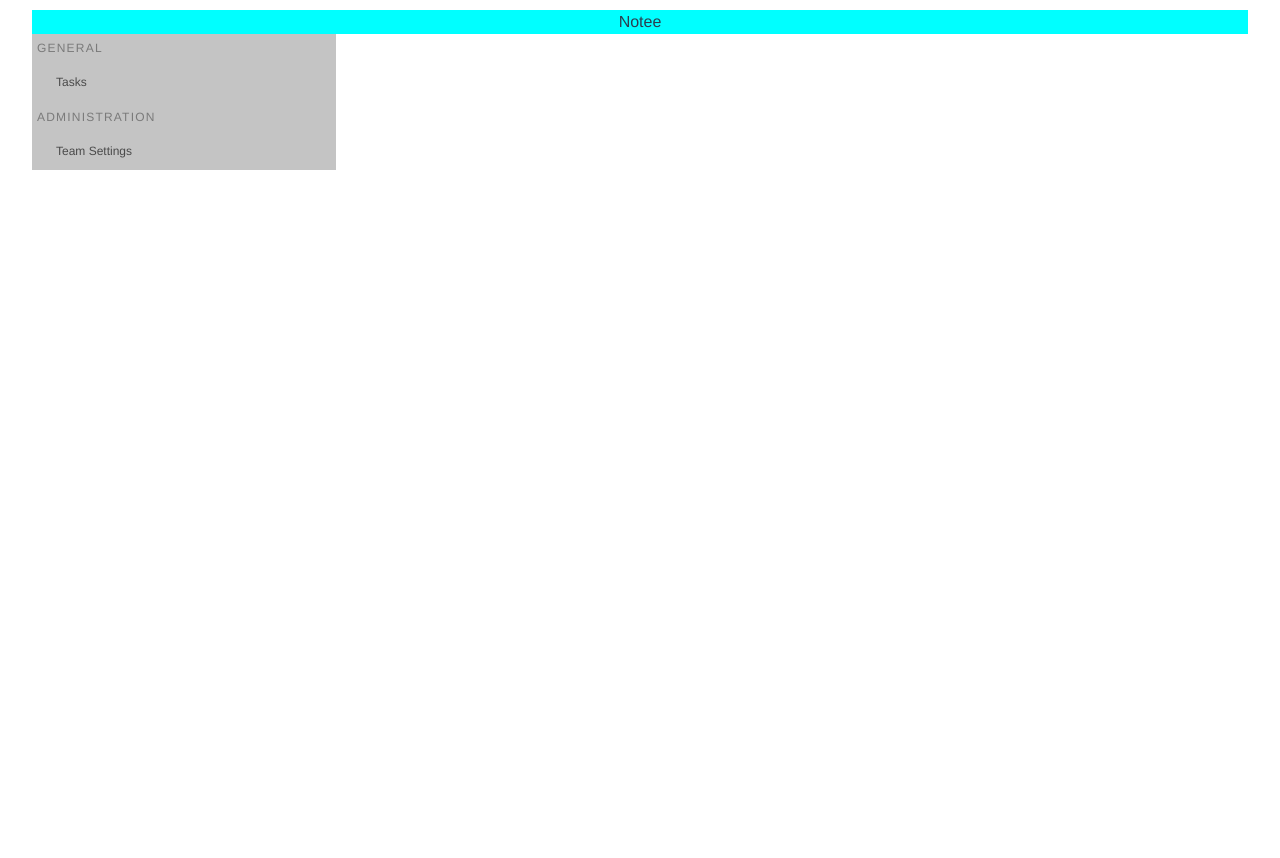
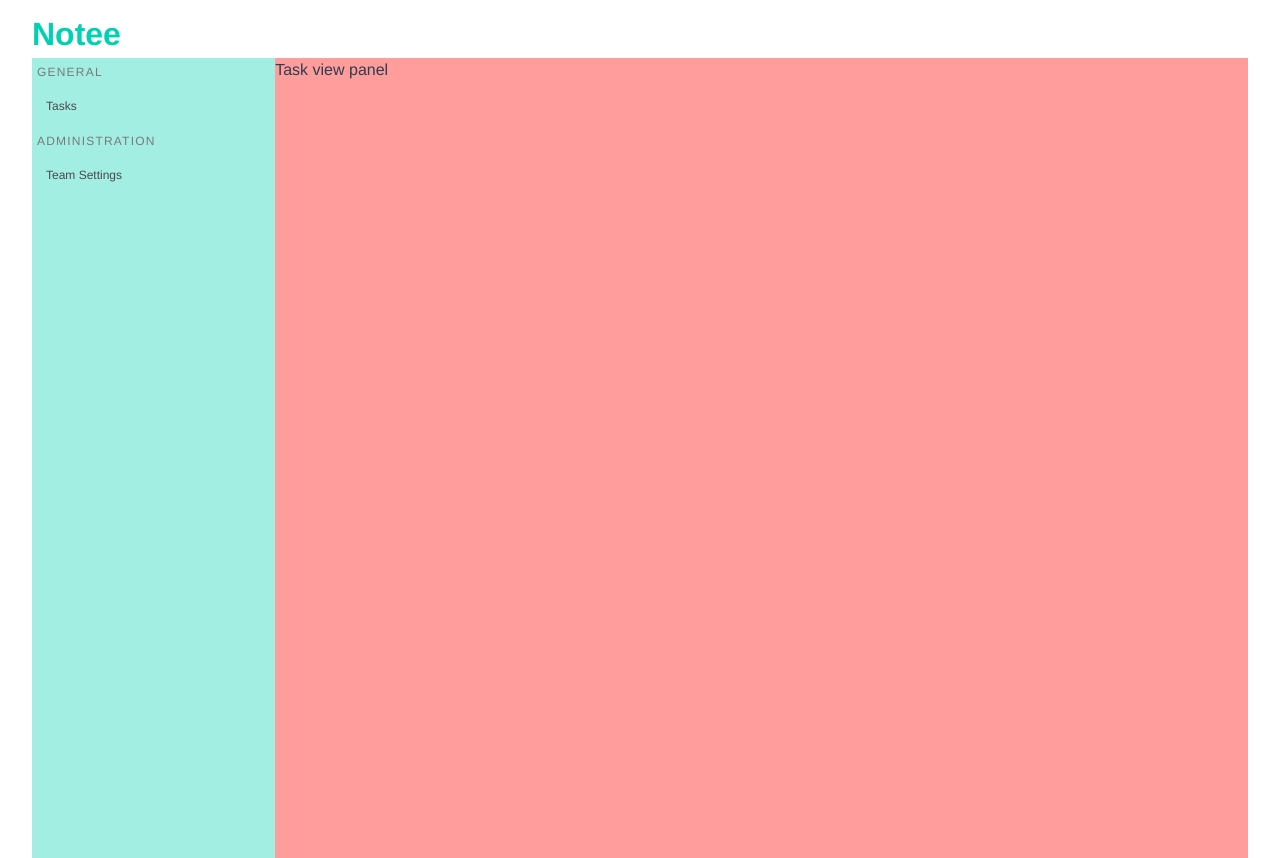
Before and after one commit to zgospodinov/Notee, a Vue app: page / in a window 1280 px wide. Before the commit the page ends 800 px from the top, so only its background shows below. Built offline with nearby package versions, Linux system fonts and the light colour scheme.

Commit message:
Init of Tasks view

```diff
--- a/src/App.vue
+++ b/src/App.vue
@@ -2,42 +2,44 @@
   <div id="app">
     <!-- <img alt="Vue logo" src="./assets/logo.png"> -->
     <div class="wrapper">
-      <h1>Notee</h1>
-      <div class="dashboard">
-        <AsideMenu/>
+      <h1 class="has-text-primary is-size-3 has-text-weight-semibold">Notee</h1>
+      <div style="display:flex;">
+        <div class="dashboard">
+          <AsideMenu/>
+        </div>
+        <div style="width:100%;height:100vh;">
+          <TasksView/>
+        </div>
       </div>
     </div>
   </div>
 </template>
-
 <script>
 import AsideMenu from "./components/AsideMenu.vue";
-// import bulma from './node_modules/bulma/css/bulma.css.css"'
-
+import TasksView from "./components/TasksView.vue";
 export default {
   name: "app",
   components: {
-    AsideMenu
+    AsideMenu,
+    TasksView
   }
 };
 </script>
-
 <style>
 #app {
   font-family: "Avenir", Helvetica, Arial, sans-serif;
   -webkit-font-smoothing: antialiased;
   -moz-osx-font-smoothing: grayscale;
-  text-align: center;
+  /* text-align: center; */
   color: #2c3e50;
   margin-top: 10px;
 }
-.wrapper{
-  background-color:cyan;
+.wrapper {
+  /* background-color:cyan; */
   margin: 0 auto;
-  width:95%;
-  height:100%;
+  width: 95%;
+  height: 100%;
 }
-
 .dashboard {
   width: 25%;
   float: left;
--- a/src/components/AsideMenu.vue
+++ b/src/components/AsideMenu.vue
@@ -33,9 +33,10 @@ export default {
 <!-- Add "scoped" attribute to limit CSS to this component only -->
 <style scoped>
 .navigation {
-  background-color: rgb(196, 196, 196);
+  background-color:hsla(171, 100%, 41%, 0.363);
   padding: 5px;
   width: 100%;
+  height: 100vh;
 }
 p {
   text-align: left;
@@ -50,7 +51,6 @@ ul {
 }
 li {
   display: inline-block;
-  margin: 0 10px;
   width: 100%;
 }
 a {
--- /dev/null
+++ b/src/components/TasksView.vue
@@ -0,0 +1,21 @@
+<template>
+  <div class="task-view-panel is-fullwidth">
+    <h2>Task view panel</h2>
+  </div>
+</template>
+<script>
+export default {
+  name: "TasksView",
+  props: {},
+  methods: {
+  }
+};
+</script>
+<!-- Add "scoped" attribute to limit CSS to this component only -->
+<style scoped>
+.task-view-panel{
+    width: 100%;
+    background-color:rgba(255, 0, 0, 0.39);
+    height: 100%;
+}
+</style>
```
